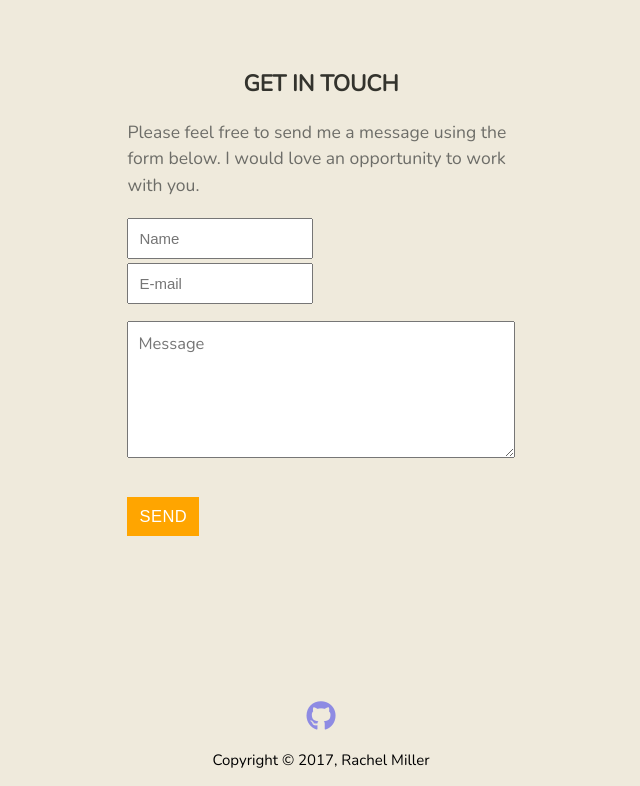
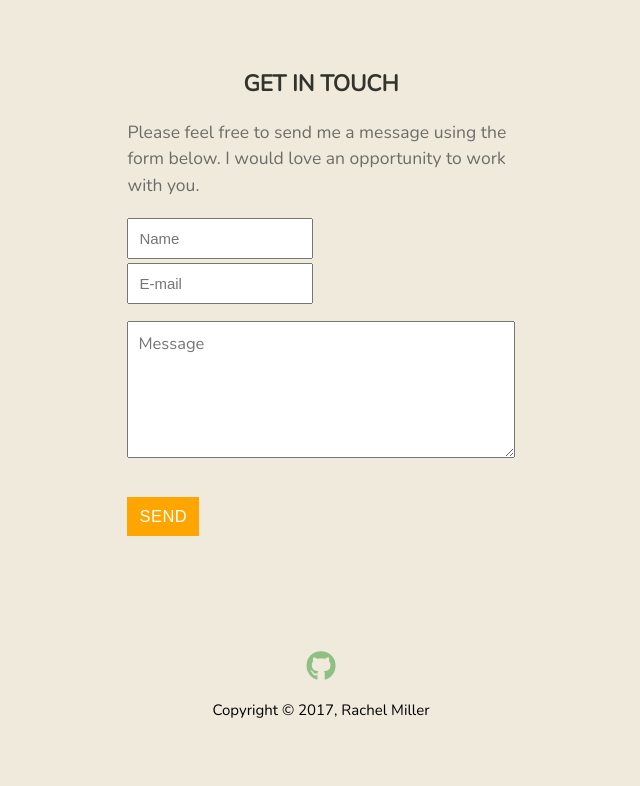
Before and after one commit to RacheLev/project-1-personal-page, a plain HTML site: page contact.html in a window 1280 px wide. Shown: the part 452-1238 px from the top of the page, without its empty margins (319-959 px from the left). After the commit the page ends 1188 px from the top, so only its background shows below. Drawn offline with nearby package versions, Linux system fonts and the light colour scheme.

Commit message:
changed icon color

```diff
--- a/contact.html
+++ b/contact.html
@@ -49,7 +49,7 @@
 
 
 	<footer>
-		<a href="https://github.com/RacheLev" target="_blank" class="github"><i class="fa fa-github fa-2x"  aria-hidden="true"></i></a>
+		<a href="https://github.com/RacheLev" target="_blank" class="github"><i class="fa fa-github fa-2x"  style="color:green" aria-hidden="true"></i></a>
 		<p>Copyright &copy; 2017, Rachel Miller</p>
 	</footer>
 
--- a/style.css
+++ b/style.css
@@ -281,7 +281,7 @@ p .button_1:hover {
 
 footer {
 	text-align: center;
-	margin-top: 150px;
+	margin-top: 100px;
 }
 
 .github {
```
Also changed, not shown: experience.html (+1 -1 lines).
